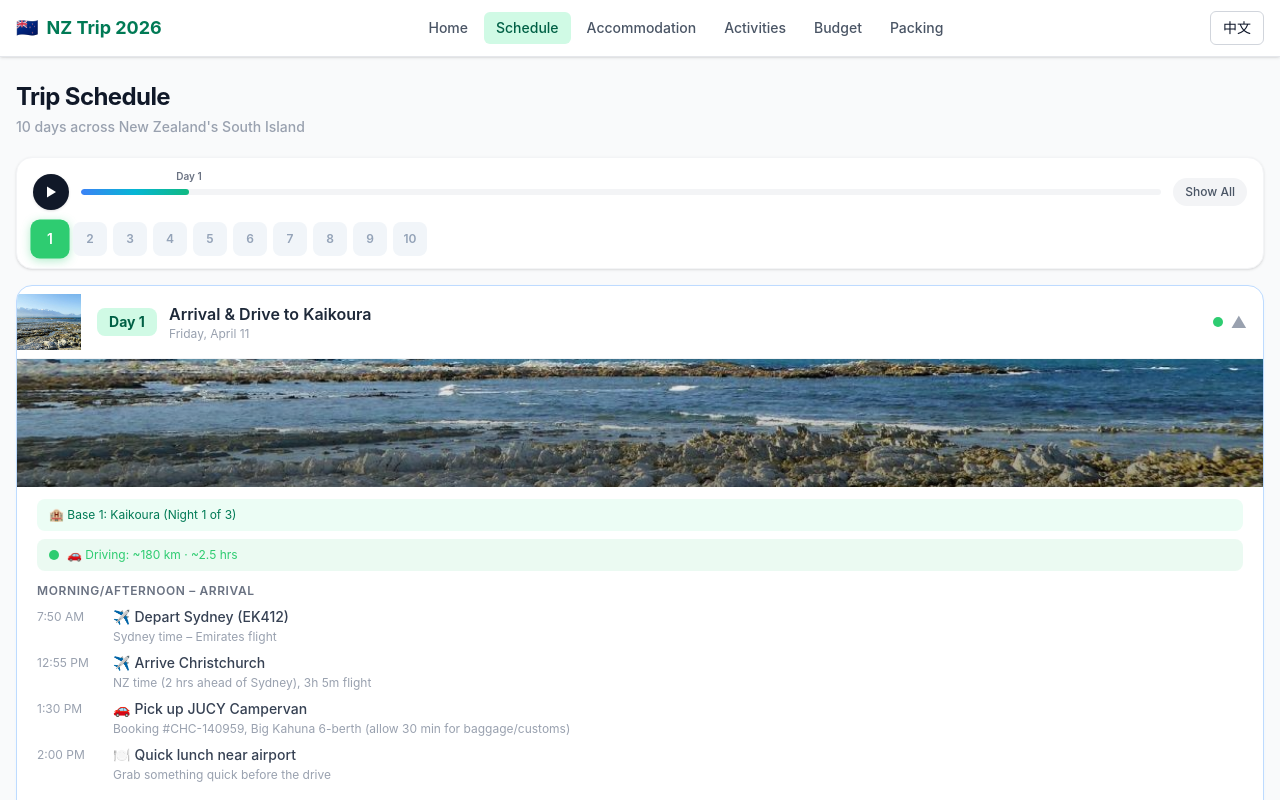
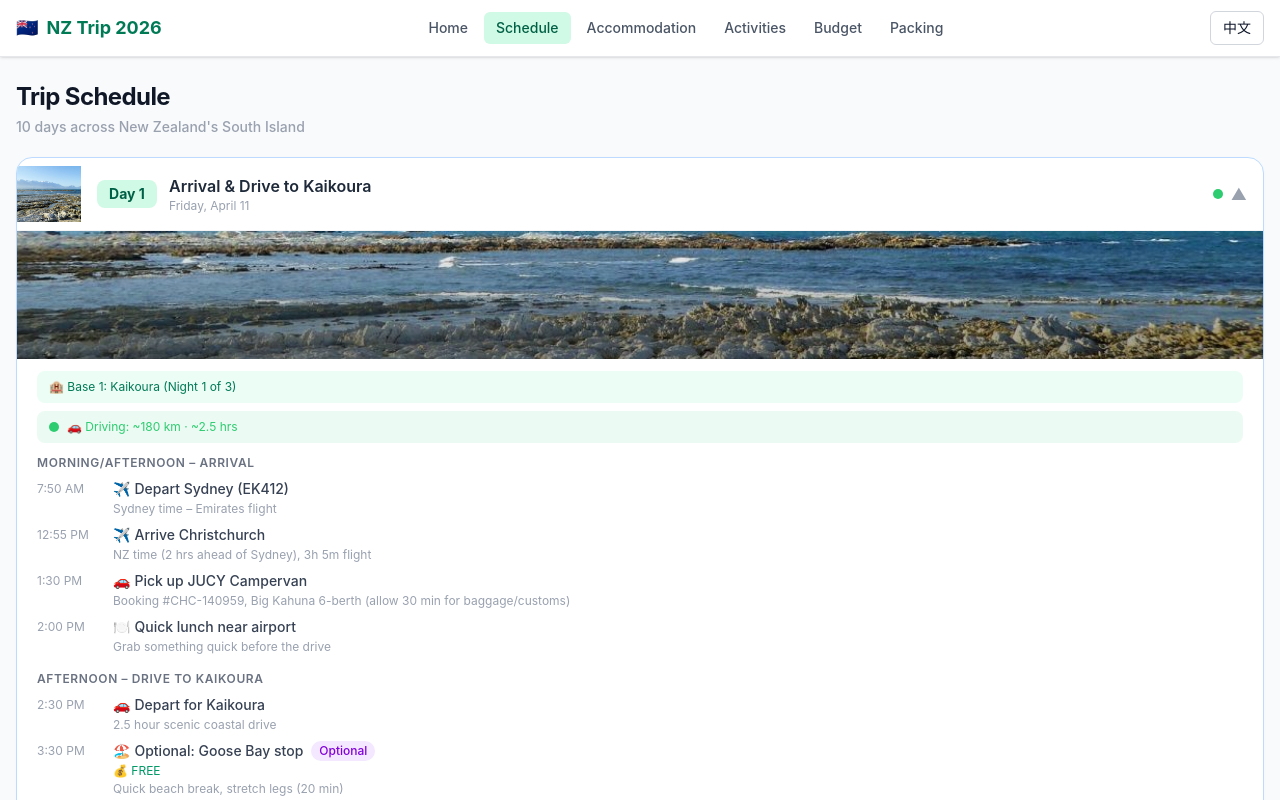
Before and after one commit to HelloRicky/NZ-Trip-Complete-Package, a Next.js app: page /schedule in a window 1280 px wide. Shown: the top 800 px of the page. Built offline with nearby package versions, Linux system fonts and the light colour scheme.

Commit message:
Remove play/timeline section from schedule page

```diff
--- a/src/app/schedule/page.tsx
+++ b/src/app/schedule/page.tsx
@@ -7,7 +7,6 @@ import { useLanguage } from '@/i18n/LanguageContext';
 import { ITINERARY } from '@/data/itinerary';
 import { ROUTE_SEGMENTS } from '@/data/locations';
 import { DAY_IMAGES } from '@/data/images';
-import DayTimeline from '@/components/map/DayTimeline';
 import type { ItineraryActivity } from '@/types';
 import clsx from 'clsx';
 
@@ -42,7 +41,6 @@ export default function SchedulePage() {
   const { t, language } = useLanguage();
   const [openDays, setOpenDays] = useState<Set<number>>(new Set([1]));
   const [lastOpenedDay, setLastOpenedDay] = useState<number | null>(1);
-  const [isPlaying, setIsPlaying] = useState(false);
   const cardRefs = useRef<Map<number, HTMLDivElement>>(new Map());
 
   const setCardRef = useCallback((day: number) => (el: HTMLDivElement | null) => {
@@ -79,8 +77,6 @@ export default function SchedulePage() {
     }, 50);
   };
 
-  const handlePlayPause = () => setIsPlaying((prev) => !prev);
-
   // Find route segment for a given day
   const getSegment = (dayNum: number) =>
     ROUTE_SEGMENTS.find((seg) => seg.dayNum === dayNum) ?? null;
@@ -92,20 +88,6 @@ export default function SchedulePage() {
         <h1 className="text-2xl font-bold text-gray-900 tracking-tight">{t.schedule.title}</h1>
         <p className="text-gray-400 text-sm mt-1 font-medium">{t.schedule.subtitle}</p>
       </div>
-
-      <DayTimeline
-        activeDay={lastOpenedDay}
-        onDayChange={handleDayChange}
-        isPlaying={isPlaying}
-        onPlayPause={handlePlayPause}
-        language={language}
-        labels={{
-          play: t.map.play,
-          pause: t.map.pause,
-          show_all: t.map.show_all,
-          day: t.map.day,
-        }}
-      />
 
       {/* Day cards */}
       <div className="space-y-3 mt-4">
```
